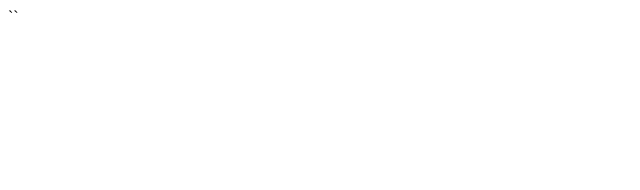
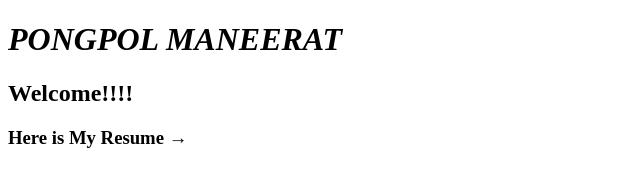
Before and after one commit to PongpolManeerat/PongpolManeerat.github.io, a plain HTML site: page index.html in a window 1280 px wide. Shown: the whole page, without its empty margins (0-640 px from the left). Drawn offline with Linux system fonts and the light colour scheme.

Commit message:
Update index.html

```diff
--- a/index.html
+++ b/index.html
@@ -1,6 +1,9 @@
    <!DOCTYPE html>
        <html>
            <body>
-              `<object data="myfile.pdf" width="1000" height="1000" type='application/pdf'/>`
+             <h1><i><strong>PONGPOL MANEERAT</strong></i></h1>
+              <h2>Welcome!!!!</h2>
+               <h3>Here is My Resume →&nbsp;</h3>
+             <p>&nbsp;</p>
            </body>
         </html>
```
